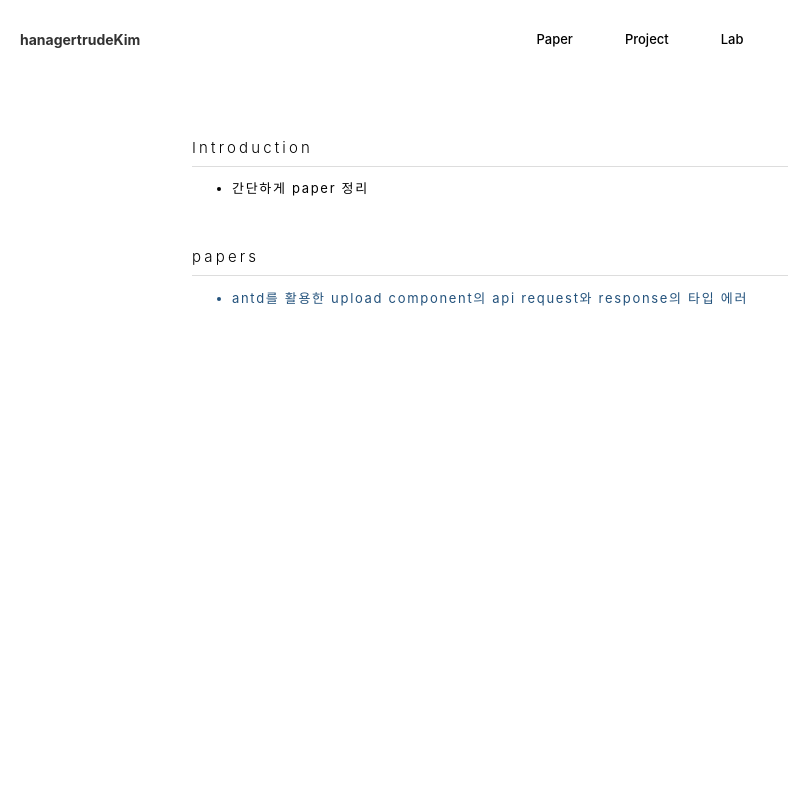
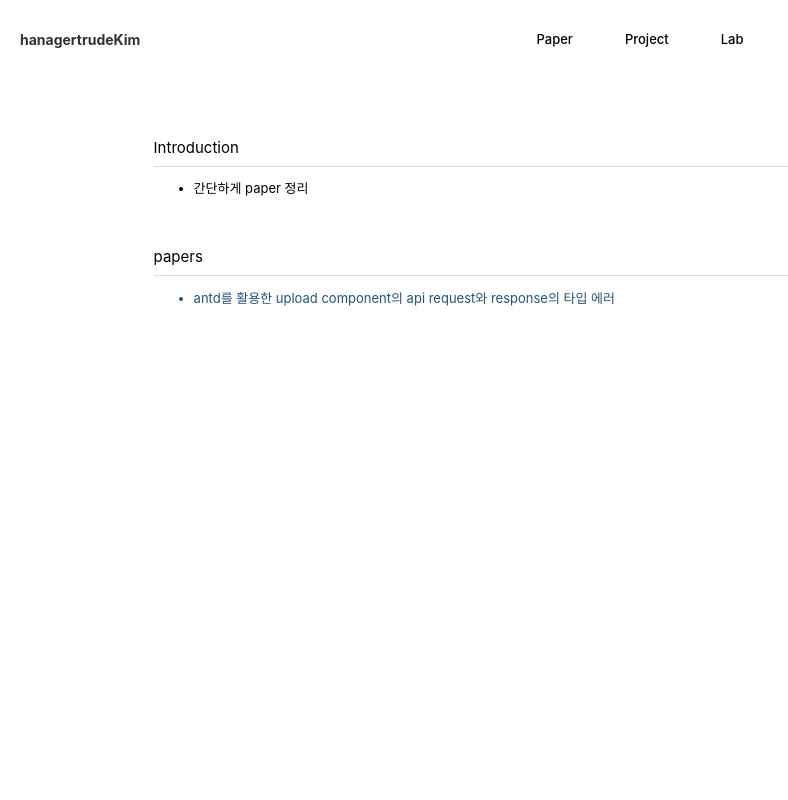
Before and after one commit to hanagertrudeKim/papers, a Next.js app: page / in a window 1280 px wide. Shown: the top 800 px of the page, without its empty margins (0-788 px from the left). Built offline with nearby package versions, Linux system fonts and the light colour scheme.

Commit message:
마크다운수정, 이미지 삽입

```diff
--- a/components/container.tsx
+++ b/components/container.tsx
@@ -4,9 +4,7 @@ type Props = {
   children?: React.ReactNode;
 };
 
-const Wrap = styled.div`
-  letter-spacing: 0.13em;
-`;
+const Wrap = styled.div``;
 
 const Container = ({ children }: Props) => {
   return <Wrap>{children}</Wrap>;
--- a/components/date-formatter.tsx
+++ b/components/date-formatter.tsx
@@ -6,11 +6,7 @@ type Props = {
 };
 
 const Wrap = styled.div`
-  padding: 0 0 40px;
-  font-weight: 300;
-  font-size: 12px;
-  line-height: 20px;
-  letter-spacing: 0.17em;
+  padding: 0px 15px;
 `;
 
 const DateFormatter = ({ dateString }: Props) => {
--- a/components/layout.tsx
+++ b/components/layout.tsx
@@ -9,7 +9,7 @@ type Props = {
 };
 
 const Wrap = styled.div`
-  padding: 40px 15vw;
+  padding: 40px 12vw;
 `;
 
 const Layout = ({ preview, children }: Props) => {
--- a/components/post-header.tsx
+++ b/components/post-header.tsx
@@ -8,19 +8,24 @@ type Props = {
 };
 
 const Wrap = styled.div`
+  position: relative
   display: flex;
-  align-items: center;
-  justify-content: center;
   flex-direction: column;
+  margin-bottom: 5vw;
+`;
+
+const DateWrap = styled.div`
+  position: absolute;
+  right: 15vw;
 `;
 
 const PostHeader = ({ title, date }: Props) => {
   return (
     <Wrap>
       <PostTitle>{title}</PostTitle>
-      <div>
+      <DateWrap>
         <DateFormatter dateString={date} />
-      </div>
+      </DateWrap>
     </Wrap>
   );
 };
--- a/components/post-title.tsx
+++ b/components/post-title.tsx
@@ -6,11 +6,12 @@ type Props = {
 };
 
 const Wrap = styled.div`
-  padding: 50px 0 30px;
-  font-weight: 600;
-  font-size: 19px;
-  line-height: 20px;
-  letter-spacing: 0.21em;
+  padding: 20px 0;
+  margin: 10px 0;
+  border-bottom: 1px solid #ddd;
+  font-size: 25px;
+  margin-bottom: 1vw;
+  font-weight: 500;
 `;
 
 const Title = styled.div``;
--- a/styles/index.css
+++ b/styles/index.css
@@ -2,6 +2,7 @@
 @tailwind components;
 @tailwind utilities;
 @import url("https://fonts.googleapis.com/css2?family=Inter:wght@100;200;300;400;500;600;700;800&display=swap");
+@import url("https://fonts.googleapis.com/css2?family=Nanum+Gothic:wght@400;700;800&display=swap");
 
 body {
   font-family: "Inter", sans-serif;
@@ -42,10 +43,8 @@ h3 {
   padding: 8px 0;
   margin: 10px 0;
   border-bottom: 1px solid #ddd;
-  font-weight: 300;
   font-size: 15px;
   line-height: 20px;
-  letter-spacing: 0.21em;
   margin-bottom: 1vw;
 }
 
```
Also changed, not shown: _posts/uploadCompoenent.md (+58 -47 lines), components/markdown-styles.module.css (+18 -11 lines), public/assets/blog/uploadComponent/1.png (renamed from public/assets/blog/uploadComponent/Pasted image 20230126220336.png).
